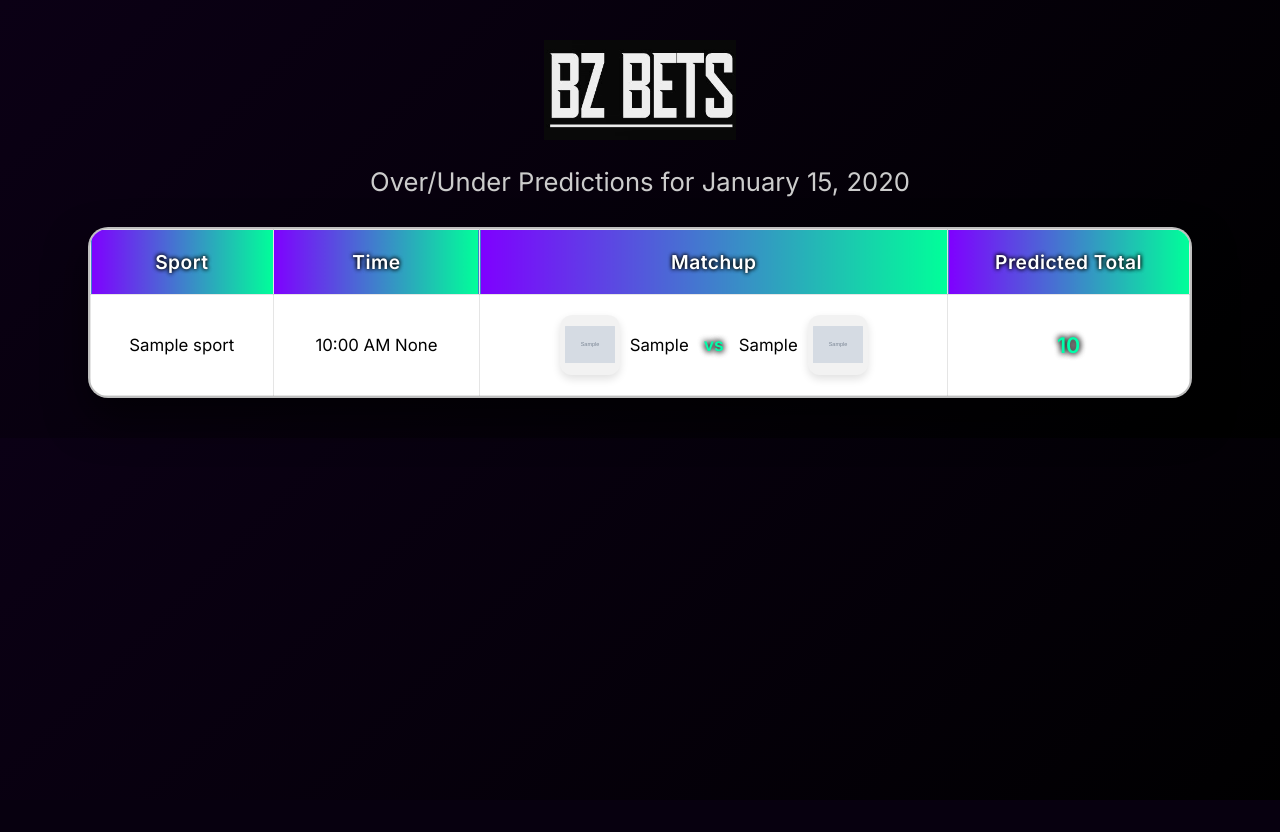
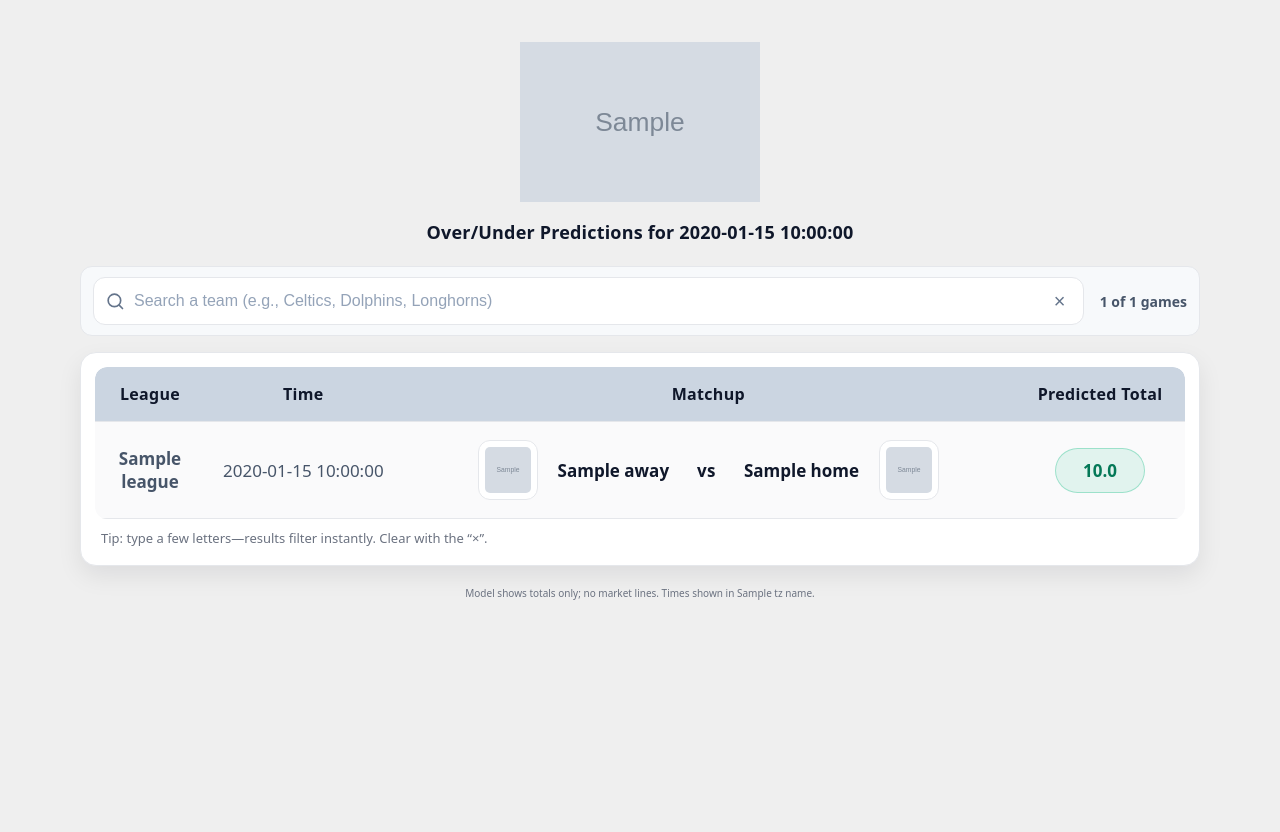
Before and after one commit to vzjavi/bzbetzpredictor, a Flask app: template templates/index.html in a window 1280 px wide. Before the commit the page ends 800 px from the top, so only its background shows below. Run offline with Flask 3, Linux system fonts and the light colour scheme; the template is opened without the code that fills it: most values are stand-ins (such as "Sample title", 1, 10 or a date in 2020); grey boxes marked "Sample" are stand-in pictures.

Commit message:
added search bar

```diff
--- a/app.py
+++ b/app.py
@@ -3,7 +3,7 @@ import logging
 import json
 import requests
 import pandas as pd
-from flask import Flask, render_template, request, jsonify, abort, Response, send_from_directory
+from flask import Flask, render_template, request, jsonify, abort, Response, send_from_directory, url_for
 from google.oauth2.service_account import Credentials
 from googleapiclient.discovery import build
 from datetime import datetime, timedelta
@@ -517,14 +517,17 @@ def predict_game_totals(league_name):
         predicted_total = round(((pfpg1 + papg1 + pfpg2 + papg2) / 2.0), 1)
 
         predictions.append({
-            "sport": league_name,
-            "team1": name_away,  # away shown on left in your UI
-            "team2": name_home,  # home shown on right
-            "team1_logo": get_team_logo(name_away, league_name),
-            "team2_logo": get_team_logo(name_home, league_name),
-            "predicted_total": predicted_total,
-            "game_time": game_time_local
-        })
+        "sport": league_name,
+        "team1": name_away,  # away on left
+        "team2": name_home,  # home on right
+        "team1_logo": get_team_logo(name_away, league_name),
+        "team2_logo": get_team_logo(name_home, league_name),
+        "predicted_total": predicted_total,
+        "game_time": game_time_local,
+        "display_time": game_time_local.strftime("%I:%M %p") if game_time_local else ""
+     })
+
+
 
     return predictions
 
@@ -565,7 +568,21 @@ def index():
         all_predictions.extend(sport_predictions)
 
     all_predictions = sorted(all_predictions, key=lambda x: x.get("game_time") or datetime.max)
-    return render_template("index.html", predictions=all_predictions, now=datetime.now(LOCAL_TIMEZONE))
+
+    # --- NEW: pass date string, timezone name, and your header logo ---
+    local_now = datetime.now(LOCAL_TIMEZONE)
+    date_str = local_now.strftime("%B %d, %Y")                     # e.g., "November 09, 2025"
+    tz_name = local_now.tzname() or "CST"                          # "CST" / "CDT" etc.
+    logo_url = url_for("static", filename="XHE1qwUp_400x400.jpg")  # your logo file in /static
+
+    return render_template(
+        "index.html",
+        predictions=all_predictions,
+        date_str=date_str,
+        tz_name=tz_name,
+        logo_url=logo_url,
+    )
+
 
 if __name__ == "__main__":
     print("📊 Running ESPN scraper manually on startup...")
--- /dev/null
+++ b/static/search.js
@@ -0,0 +1,52 @@
+// Table filtering for BZ Bets (robust + accurate counter)
+(function () {
+  const input = document.getElementById('searchInput');
+  const clearBtn = document.getElementById('clearSearch');
+  const table = document.getElementById('predictionsTable');
+  const rows = Array.from(table.querySelectorAll('tbody tr'));
+  const visibleCountEl = document.getElementById('visibleCount');
+  const totalCountEl = document.getElementById('totalCount');
+
+  const normalize = (s) => (s || '').toLowerCase().normalize('NFKD');
+
+  const getRowText = (row) => {
+    const ds = row.getAttribute('data-search');
+    if (ds) return normalize(ds);
+    const matchup = row.querySelector('.cell.matchup')?.textContent || '';
+    const sport = row.querySelector('.cell.sport')?.textContent || '';
+    const time  = row.querySelector('.cell.time')?.textContent || '';
+    return normalize([matchup, sport, time].join(' '));
+  };
+
+  const index = rows.map((r) => ({ row: r, text: getRowText(r) }));
+  totalCountEl.textContent = rows.length;
+
+  const updateVisibleCount = () => {
+    const count = rows.reduce((n, r) => n + (r.style.display !== 'none' ? 1 : 0), 0);
+    visibleCountEl.textContent = count;
+  };
+
+  const applyFilter = (term) => {
+    const q = normalize(term.trim());
+    index.forEach(({ row, text }) => {
+      const hit = !q || text.includes(q);
+      row.style.display = hit ? '' : 'none';
+    });
+    updateVisibleCount();
+  };
+
+  let t;
+  input?.addEventListener('input', () => {
+    clearTimeout(t);
+    t = setTimeout(() => applyFilter(input.value), 80);
+  });
+
+  clearBtn?.addEventListener('click', () => {
+    input.value = '';
+    input.focus();
+    applyFilter('');
+  });
+
+  // initial render
+  applyFilter(input?.value || '');
+})();
--- a/static/styles.css
+++ b/static/styles.css
@@ -1,147 +1,191 @@
-body {
-    font-family: 'Inter', sans-serif;
-    background: linear-gradient(135deg, #0b0015, #000000);
-    margin: 0;
-    padding: 40px 10px;
-    color: #ffffff;
+/* ===== BZ Bets — Light theme, large readable table ===== */
+
+:root{
+  --bg: #efefef;         /* match logo tile background */
+  --card: #ffffff;
+  --card-2: #f7f9fb;
+  --border: #e5e7eb;
+  --text: #0f172a;
+  --text-dim: #475569;
+  --muted: #6b7280;
+
+  /* Table header background (solid, readable) */
+  --thead-bg: #cbd5e1;
+
+  /* Accents */
+  --pill-bg: #10b9811a;
+  --pill-border: #10b98155;
+  --shadow: 0 10px 24px rgba(2, 6, 23, 0.08);
 }
 
-.logo {
-    display: flex;
-    justify-content: center;
-    margin-bottom: 20px;
+* { box-sizing: border-box; }
+html, body { height: 100%; background: var(--bg); color: var(--text); }
+body.page {
+  margin: 0;
+  font-family: ui-sans-serif, system-ui, -apple-system, Segoe UI, Roboto, Helvetica, Arial, "Apple Color Emoji", "Segoe UI Emoji";
 }
 
-.logo img {
-    height: 100px;
-    width: auto;
-    transition: transform 0.3s ease;
+/* Layout */
+.page-wrap { max-width: 1160px; margin: 32px auto; padding: 0 20px; }
+.site-header { display: flex; flex-direction: column; gap: 14px; align-items: center; margin-bottom: 16px; }
+
+/* Brand block */
+.brand{
+  display: flex;
+  flex-direction: column;
+  align-items: center;
+  text-align: center;
+  gap: 8px;
 }
 
-.logo img:hover {
-    transform: scale(1.08);
+/* Subtitle under logo */
+.brand-sub,
+.brand-sub a{
+  color: var(--text);
+  font-size: 18px;
+  font-weight: 800;
+  letter-spacing: .01em;
+  text-decoration: none;
+}
+@media (max-width: 720px){
+  .brand-sub{ font-size: 16px; }
 }
 
-h3 {
-    text-align: center;
-    font-weight: 400;
-    color: #cccccc;
-    margin-bottom: 30px;
-    font-size: 1.6rem;
+/* Visually hidden helper */
+.sr-only{
+  position: absolute; width: 1px; height: 1px; padding: 0; margin: -1px;
+  overflow: hidden; clip: rect(0, 0, 0, 0); white-space: nowrap; border: 0;
 }
 
-.table-container {
-    width: 95%;
-    max-width: 1100px;
-    margin: 0 auto;
-    background: #ffffff;
-    border-radius: 20px;
-    box-shadow: 0 20px 40px rgba(0, 0, 0, 0.6);
-    overflow: hidden;
-    backdrop-filter: blur(15px);
-    border: 2px solid rgba(0, 0, 0, 0.25);
+/* Search bar + counter */
+.controls{
+  display: flex; gap: 16px; align-items: center; justify-content: space-between; flex-wrap: wrap;
+  background: var(--card-2);
+  border: 1px solid var(--border); padding: 10px 12px; border-radius: 12px;
+  width: 100%;
+  margin-top: 8px;
+}
+.search{ position: relative; display: flex; align-items: center; gap: 8px; flex: 1 1 720px; }
+.search input{
+  width: 100%; padding: 14px 44px 14px 40px; border-radius: 12px; border: 1px solid var(--border);
+  background: #fff; color: var(--text); outline: none; font-size: 16px;
+}
+.search input::placeholder{ color: #94a3b8; }
+.search-icon{ position: absolute; left: 12px; width: 20px; height: 20px; color: #64748b; }
+.btn-clear{
+  position: absolute; right: 8px; border: 0; background: transparent; color: #64748b;
+  font-size: 20px; line-height: 1; width: 32px; height: 32px; border-radius: 8px; cursor: pointer;
+}
+.btn-clear:hover{ background: #eef2f7; }
+.results-count{ color: var(--text-dim); font-size: 14px; font-weight: 600; }
+
+/* Card wrapper */
+.card{
+  background: var(--card); border: 1px solid var(--border); border-radius: 16px; box-shadow: var(--shadow);
+  padding: 14px 14px 18px 14px;
 }
 
-table {
-    width: 100%;
-    border-collapse: collapse;
+/* Table */
+.table-wrap{ overflow: auto; border-radius: 12px; }
+table{
+  width: 100%;
+  border-collapse: separate; border-spacing: 0;
+  min-width: 880px;
+  font-size: 17px;  /* bigger base font */
 }
 
-thead {
-    position: sticky;
-    top: 0;
-    z-index: 10;
+/* Table headers: all consistent */
+thead th{
+  position: sticky; top: 0; z-index: 2;
+  background: var(--thead-bg);
+  color: #0f172a;
+  font-weight: 900; font-size: 16px; letter-spacing: .02em;
+  padding: 16px 18px; white-space: nowrap; text-align: center;
+  border-bottom: 1px solid var(--border);
+}
+thead th:first-child{ border-top-left-radius: 12px; }
+thead th:last-child{ border-top-right-radius: 12px; }
+
+/* Rows */
+tbody tr{ background: #fff; }
+tbody tr:nth-child(odd){ background: #fafafb; }
+tbody tr:hover{ background: #eef2f7; }
+
+/* Cells */
+.cell{
+  padding: 18px;
+  border-bottom: 1px solid var(--border);
+  color: var(--text);
+  text-align: center;
 }
 
-th, td {
-    padding: 20px 12px;
-    text-align: center;
-    border: 1px solid rgba(0, 0, 0, 0.1);
+/* Column sizing (split header/body so headers keep the dark style) */
+.th-sport{ width: 110px; }
+.cell.sport{ width: 110px; color: var(--text-dim); font-weight: 800; }
+
+.th-time{ width: 150px; }
+.cell.time{
+  width: 150px;
+  color: var(--text-dim);
+  font-variant-numeric: tabular-nums;
+  white-space: nowrap;
+  text-align: center;
 }
 
-th {
-    background: linear-gradient(90deg, #7f00ff, #00ff99);
-    color: #ffffff;
-    font-weight: 700;
-    font-size: 1.2rem;
-    text-shadow: 0 0 4px #000000, 0 0 4px #000000;
-    letter-spacing: 0.5px;
+.th-total{ width: 170px; }
+.cell.total{ width: 170px; text-align: center; }
+
+/* Matchup content */
+.matchup-flex{
+  display: flex; align-items: center; justify-content: center; gap: 20px;
+}
+.logo{
+  width: 60px; height: 60px;
+  border-radius: 12px;
+  background: #fff;
+  padding: 6px;
+  border: 1px solid var(--border);
+}
+.team{ font-weight: 900; }
+.vs{ margin: 0 8px; color: #0f172a; font-weight: 800; letter-spacing: .02em; }
+
+/* Predicted total pill */
+.pill{
+  display: inline-block; min-width: 90px; text-align: center; font-weight: 900;
+  padding: 10px 14px; border-radius: 999px; background: var(--pill-bg);
+  color: #047857; border: 1px solid var(--pill-border); font-size: 17px;
 }
 
-tr {
-    transition: all 0.25s ease;
+/* Footer + tips */
+.muted{ color: var(--muted); }
+.tip{ margin: 10px 6px 0 6px; font-size: 13px; }
+.site-footer{ text-align: center; color: var(--muted); margin: 18px 0 6px; font-size: 12px; }
+
+/* Small screens */
+@media (max-width: 720px){
+  .th-time, .cell.time{ width: 140px; }
+  .th-total, .cell.total{ width: 150px; }
+  .logo{ width: 48px; height: 48px; }
 }
 
-tr:hover {
-    background-color: rgba(0, 255, 153, 0.1);
-    transform: scale(1.015);
-    box-shadow: 0 6px 12px rgba(0,0,0,0.15);
+/* === Final, definitive rule for the header logo (bigger + crop faint edges) === */
+.site-header .brand-img{
+  display: block;
+  vertical-align: middle;          /* avoids baseline gaps */
+  height: 180px;                   /* adjust as desired */
+  width: auto;
+  max-width: 100%;
+  image-rendering: -webkit-optimize-contrast;
+  image-rendering: crisp-edges;
+
+  /* Hard-crop edge pixels that can show faint lines from the PNG */
+  clip-path: inset(10px 0 10px 0);
+  -webkit-clip-path: inset(10px 0 10px 0);
+
+  background: var(--bg);
+  border: 0;
+  box-shadow: none;
 }
-
-.matchup-wrapper {
-    display: flex;
-    justify-content: center;
-    align-items: center;
-    gap: 15px;
-    flex-wrap: wrap;
+@media (max-width: 720px){
+  .site-header .brand-img{ height: 140px; }
 }
-
-.team-block {
-    display: inline-flex;
-    align-items: center;
-    gap: 10px;
-    color: #000000;
-    font-weight: 500;
-    font-size: 1.05rem;
-}
-
-.team-block img {
-    height: 50px;
-    width: 50px;
-    object-fit: contain;
-    border-radius: 12px;
-    background: rgba(0,0,0,0.05);
-    padding: 5px;
-    box-shadow: 0 4px 8px rgba(0,0,0,0.12);
-    transition: transform 0.3s;
-}
-
-.team-block img:hover {
-    transform: scale(1.12);
-}
-
-td {
-    color: #000000;
-    font-size: 1.05rem;
-    font-weight: 500;
-}
-
-td strong {
-    color: #00ffaa;
-    font-size: 1.35rem;
-    font-weight: 800;
-    text-shadow: 0 0 6px #000000, 0 0 6px #000000;
-}
-
-.matchup-wrapper strong {
-    color: #00ffaa;
-    font-weight: 700;
-    font-size: 1.1rem;
-    text-shadow: 0 0 6px #000000, 0 0 6px #000000;
-}
-
-@media (max-width: 768px) {
-    th, td {
-        font-size: 0.95rem;
-        padding: 12px 5px;
-    }
-
-    .team-block img {
-        height: 42px;
-        width: 42px;
-    }
-
-    thead th {
-        position: static;
-    }
-}
--- a/templates/index.html
+++ b/templates/index.html
@@ -1,53 +1,101 @@
-<!DOCTYPE html>
+<!doctype html>
 <html lang="en">
 <head>
-    <meta charset="UTF-8">
-    <title>Bz Betz Predictor</title>
-    <link href="https://fonts.googleapis.com/css2?family=Inter:wght@400;600&display=swap" rel="stylesheet">
+  <meta charset="utf-8" />
+  <meta name="viewport" content="width=device-width,initial-scale=1" />
+  <title>BZ Bets — Over/Under Predictions</title>
   <link rel="stylesheet" href="{{ url_for('static', filename='styles.css') }}">
+  <link rel="icon" href="{{ url_for('static', filename='favicon.ico') }}">
+  <style>
+    :root { --font-ui: ui-sans-serif, system-ui, -apple-system, Segoe UI, Roboto, Helvetica, Arial, "Apple Color Emoji", "Segoe UI Emoji"; }
+    body { font-family: var(--font-ui); }
+    .brand-img { height: 40px; display:block; }
+    .brand-fallback { font-weight: 900; font-size: 28px; letter-spacing: 1px; }
+  </style>
 </head>
-<body>
-    <div class="logo">
-        <img src="{{ url_for('static', filename='XHE1qwUp_400x400.png') }}" alt="BZ Bets Logo">
+<body class="page">
+  <div class="page-wrap">
+    <header class="site-header">
+      <div class="brand" style="align-items:center;text-align:center;">
+        {% if logo_url %}
+          <img src="{{ logo_url }}" alt="BZ Bets" class="brand-img">
+        {% else %}
+          <div class="brand-fallback">BZ BETS</div>
+        {% endif %}
+        <div class="brand-sub">Over/Under Predictions for {{ date_str }}</div>
       </div>
-    <h3>Over/Under Predictions for {{ now.strftime('%B %d, %Y') }}</h3>
-    <div class="table-container">
-    <table>
+
+      <div class="controls">
+        <label class="sr-only" for="searchInput">Search by team name</label>
+        <div class="search" style="max-width:1000px; width:100%;">
+          <svg aria-hidden="true" viewBox="0 0 24 24" class="search-icon"><path d="M21 21l-4.3-4.3m2.1-5.4a7.5 7.5 0 11-15 0 7.5 7.5 0 0115 0z" fill="none" stroke="currentColor" stroke-width="2" stroke-linecap="round"/></svg>
+          <input id="searchInput" type="search" placeholder="Search a team (e.g., Celtics, Dolphins, Longhorns)" autocomplete="off" />
+          <button id="clearSearch" type="button" class="btn-clear" aria-label="Clear search">×</button>
+        </div>
+        <div class="results-count" aria-live="polite">
+          <span id="visibleCount">0</span> of <span id="totalCount">0</span> games
+        </div>
+      </div>
+    </header>
+
+    <main class="card">
+      <div class="table-wrap">
+        <table class="predictions" id="predictionsTable">
           <thead>
             <tr>
-                <th>Sport</th>
-                <th>Time</th>
-                <th>Matchup</th>
-                <th>Predicted Total</th>
+              <th class="th-sport">League</th>
+              <th class="th-time">Time</th>
+              <th class="th-matchup">Matchup</th>
+              <th class="th-total">Predicted Total</th>
             </tr>
           </thead>
           <tbody>
-            {% for game in predictions %}
-            <tr>
-                <td>{{ game.sport }}</td>
-                <td>{{ game.game_time.strftime('%I:%M %p') if game.game_time else 'TBD' }} {{ game.game_time.tzname() if game.game_time else '' }}</td>
-                <td class="matchup">
-                    <div class="matchup-wrapper">
-                        <span class="team-block">
-                            {% if game.team1_logo %}
-                            <img src="{{ game.team1_logo }}" alt="{{ game.team1 }}">
-                            {% endif %}
-                            {{ game.team1 }}
-                        </span>
-                        <strong>vs</strong>
-                        <span class="team-block">
-                            {{ game.team2 }}
-                            {% if game.team2_logo %}
-                            <img src="{{ game.team2_logo }}" alt="{{ game.team2 }}">
-                            {% endif %}
-                        </span>
+            {% for g in predictions %}
+              {# Robust fallbacks so names/logos render with zero backend changes #}
+              {% set home = g.get('home_team') or g.get('home') or g.get('home_name') or g.get('homeTeam') or g.get('team2') or '' %}
+              {% set away = g.get('away_team') or g.get('away') or g.get('away_name') or g.get('awayTeam') or g.get('team1') or '' %}
+              {% set hlogo = g.get('home_logo') or g.get('home_logo_url') or g.get('homeLogo') or g.get('team2_logo') or '' %}
+              {% set alogo = g.get('away_logo') or g.get('away_logo_url') or g.get('awayLogo') or g.get('team1_logo') or '' %}
+              {% set time_local = g.get('time_local') or g.get('time') or g.get('local_time') or g.get('game_time') or '' %}
+              {% set league = g.get('league') or g.get('sport') or '' %}
+              {% set total = g.get('predicted_total') or g.get('total') or g.get('pred_total') %}
+
+              <tr class="game-row"
+                  data-search="{{ (home ~ ' ' ~ away ~ ' ' ~ league ~ ' ' ~ time_local)|lower }}">
+                <td class="cell sport">{{ league }}</td>
+                <td class="cell time">
+                    {% set t = g.get('display_time')
+                        or (g.get('game_time').strftime("%I:%M %p") if g.get('game_time') else time_local) %}
+                    {{ t }}
+                </td>
+
+                <td class="cell matchup">
+                  <div class="matchup-flex">
+                    {% if alogo %}<img class="logo" alt="{{ away }} logo" src="{{ alogo }}">{% endif %}
+                    <span class="team home">{{ away }}</span>
+                    <span class="vs">vs</span>
+                    <span class="team away">{{ home }}</span>
+                    {% if hlogo %}<img class="logo" alt="{{ home }} logo" src="{{ hlogo }}">{% endif %}
                   </div>
                 </td>
-                <td><strong>{{ game.predicted_total }}</strong></td>
+                <td class="cell total">
+                  <span class="pill">
+                    {% if total is not none %}{{ "%.1f"|format(total) }}{% else %}—{% endif %}
+                  </span>
+                </td>
               </tr>
             {% endfor %}
           </tbody>
         </table>
       </div>
+      <p class="muted tip">Tip: type a few letters—results filter instantly. Clear with the “×”.</p>
+    </main>
+
+    <footer class="site-footer">
+      <small>Model shows totals only; no market lines. Times shown in {{ tz_name or "CST" }}.</small>
+    </footer>
+  </div>
+
+  <script src="{{ url_for('static', filename='search.js') }}" defer></script>
 </body>
 </html>
```
Also changed, not shown: ncaaf_team_mapping.json (+193 -2 lines), static/XHE1qwUp_400x400.jpg (added), static/XHE1qwUp_400x400.png (deleted). Lines whose indentation alone changed are shown as unchanged.
